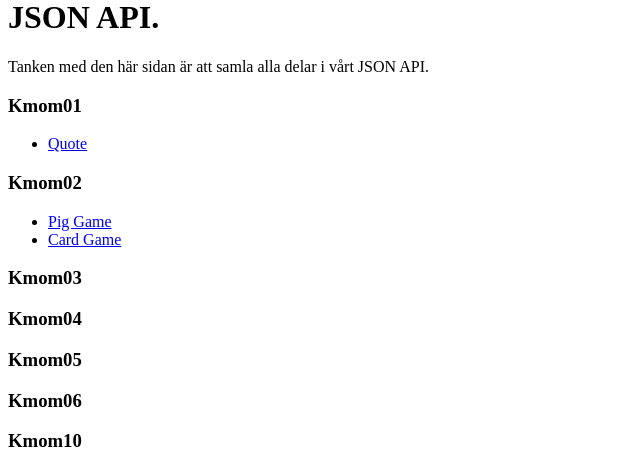
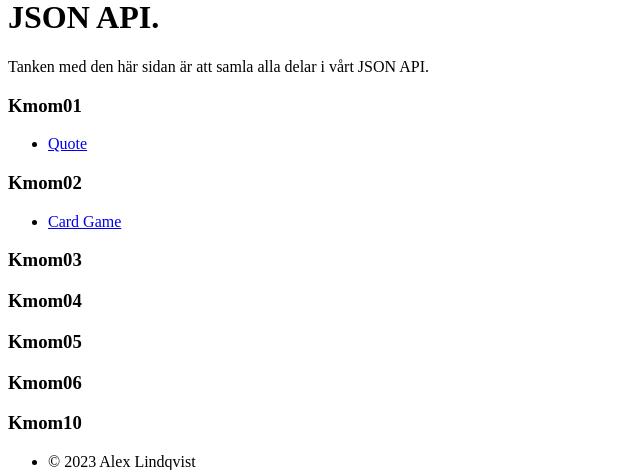
Before and after one commit to kiwijos/mvc-report, a Symfony app: template templates/api.html.twig in a window 1280 px wide. Shown: the part 182-652 px from the top of the page, without its empty margins (0-640 px from the left). Run offline with Twig, Linux system fonts and the light colour scheme; the template is opened without the code that fills it, so the values that code supplies are empty; some libraries are stand-ins or nearby versions.

Commit message:
Update list of links to card game landing page

```diff
--- a/templates/api.html.twig
+++ b/templates/api.html.twig
@@ -18,8 +18,7 @@
         <section>
             <h3>Kmom02</h3>
             <ul class="pretty-ul">
-                <li><a href="{{ path('pig_index') }}">Pig Game</a></li>
-                <li><a href="{{ path('card_index') }}">Card Game</a></li>
+                <li><a href="{{ path('json_card_index') }}">Card Game</a></li>
             </ul>
         </section>
 
```
